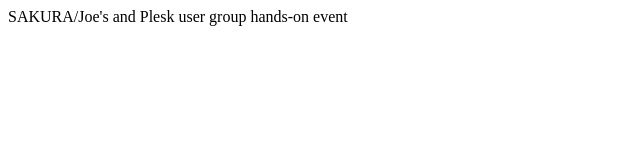
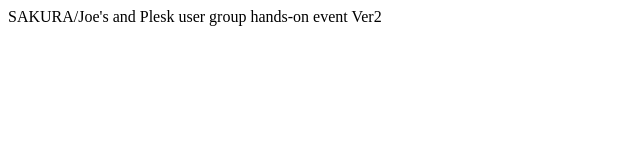
Before and after one commit to tmachida-plesk/handson-24Feb2017, a plain HTML site: page index.html in a window 1280 px wide. Shown: the full height of the page, 0-640 px from the left. Drawn offline with Linux system fonts and the light colour scheme.

Commit message:
Update index.html

```diff
--- a/index.html
+++ b/index.html
@@ -6,5 +6,6 @@
  </head>
  <body>
    SAKURA/Joe's and Plesk user group hands-on event
- </Body>
+   Ver2
+ </body>
 </html>
```
